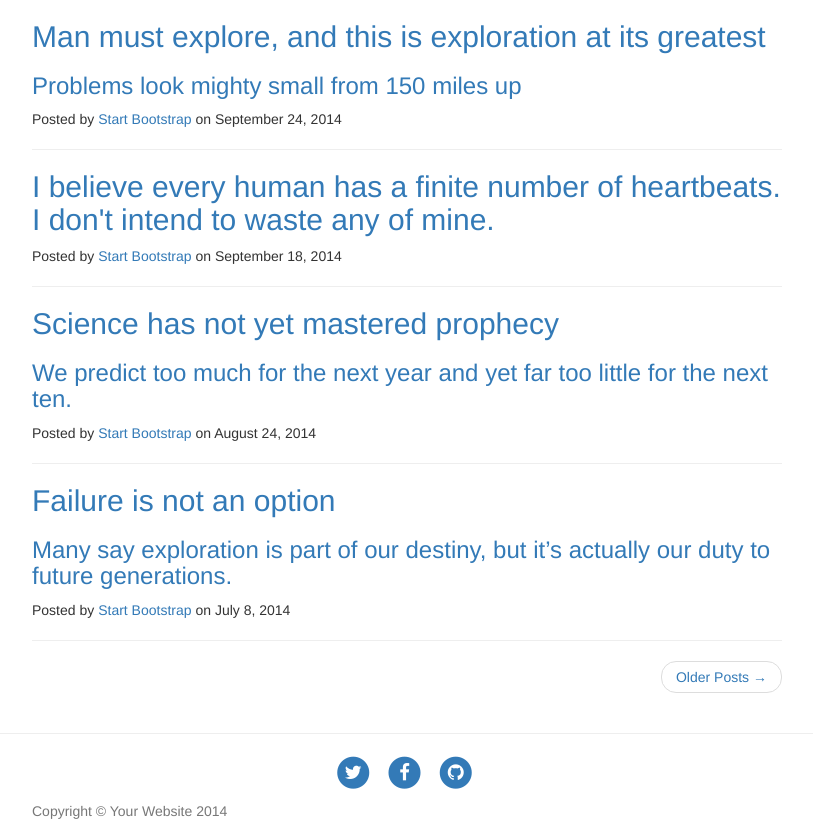
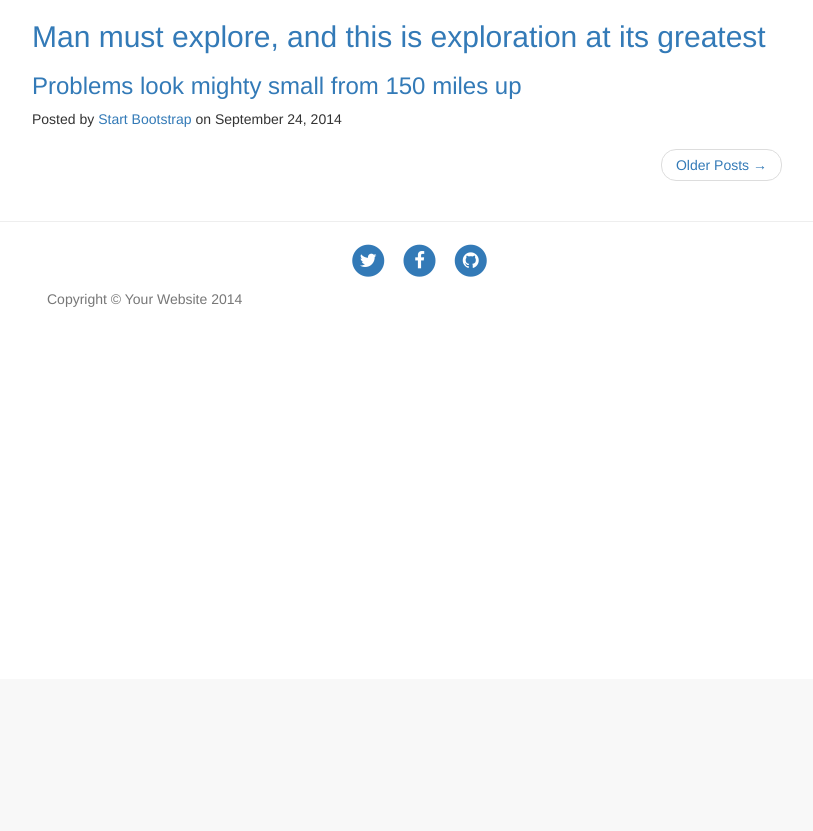
Before and after one commit to UkuAndla/pseudoprojekt, a PHP site: page / in a window 1280 px wide. Shown: the part 121-952 px from the top of the page, without its empty margins (233-1046 px from the left). After the commit the page ends 428 px from the top, so only its background shows below. Run offline with PHP 8.4, Linux system fonts and the light colour scheme; some libraries are stand-ins or nearby versions.

Commit message:
28. Liigsete korduvate andmeplokkide eemaldamine [Delivers #104407690]

```diff
--- a/index.php
+++ b/index.php
@@ -99,41 +99,8 @@
                         </h3>
                     </a>
                     <p class="post-meta">Posted by <a href="#">Start Bootstrap</a> on September 24, 2014</p>
-                </div>
-                <hr>
-                <div class="post-preview">
-                    <a href="post.html">
-                        <h2 class="post-title">
-                            I believe every human has a finite number of heartbeats. I don't intend to waste any of mine.
-                        </h2>
-                    </a>
-                    <p class="post-meta">Posted by <a href="#">Start Bootstrap</a> on September 18, 2014</p>
-                </div>
-                <hr>
-                <div class="post-preview">
-                    <a href="post.html">
-                        <h2 class="post-title">
-                            Science has not yet mastered prophecy
-                        </h2>
-                        <h3 class="post-subtitle">
-                            We predict too much for the next year and yet far too little for the next ten.
-                        </h3>
-                    </a>
-                    <p class="post-meta">Posted by <a href="#">Start Bootstrap</a> on August 24, 2014</p>
-                </div>
-                <hr>
-                <div class="post-preview">
-                    <a href="post.html">
-                        <h2 class="post-title">
-                            Failure is not an option
-                        </h2>
-                        <h3 class="post-subtitle">
-                            Many say exploration is part of our destiny, but it’s actually our duty to future generations.
-                        </h3>
-                    </a>
-                    <p class="post-meta">Posted by <a href="#">Start Bootstrap</a> on July 8, 2014</p>
-                </div>
-                <hr>
+
+
                 <!-- Pager -->
                 <ul class="pager">
                     <li class="next">
```
